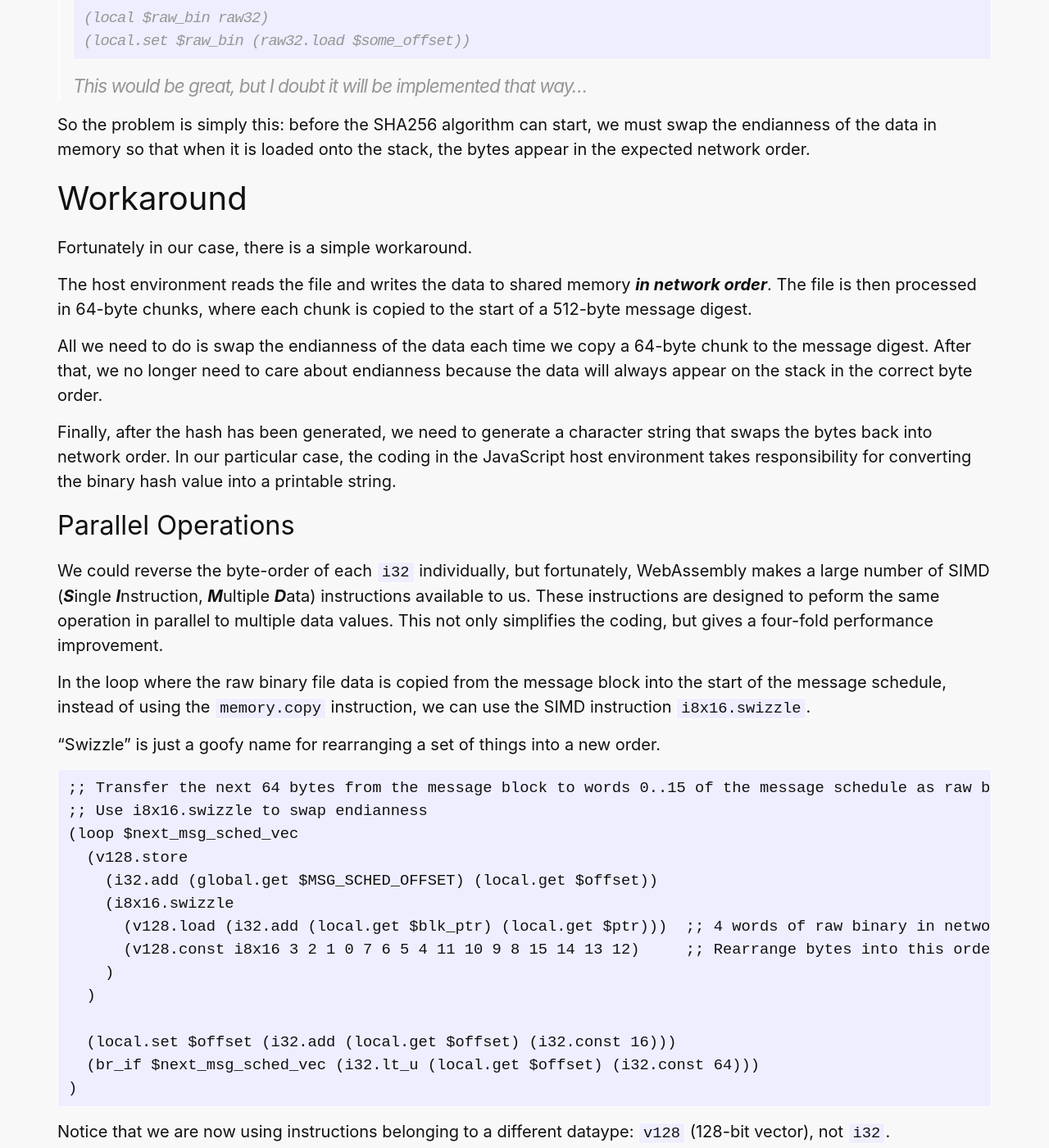
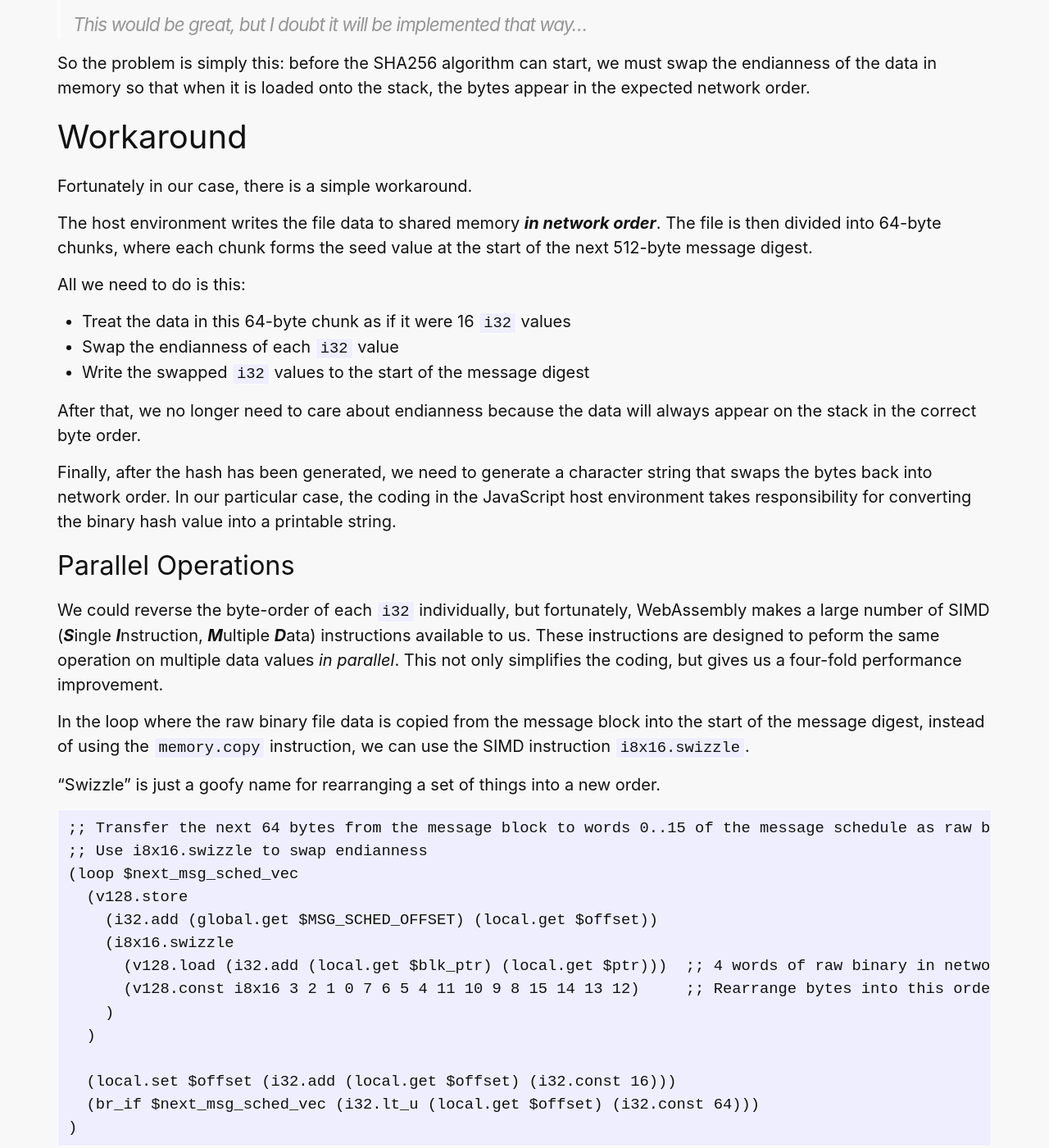
Before and after one commit to redbadger/awesome-badger, a Jekyll site: the page built from chriswhealy/sha256/endianness/README.md, in a window 1280 px wide and 1400 px high, scrolled down 1245 px. Shown: the whole window at 82% size. Built offline with Jekyll 4.4.1, drawn with Linux system fonts in a browser that asks for light colours; some web fonts are replaced; our own code applies the rules of GitHub Pages for plain Markdown files; some of the changed text lies outside the part shown.

Commit message:
Fix yet more typos...

```diff
--- a/chriswhealy/sha256/endianness/README.md
+++ b/chriswhealy/sha256/endianness/README.md
@@ -1,14 +1,10 @@
-# WebAssembly Does Not Have A `raw` Data Type
+## A Fundamental Collision of Concepts
 
-This program needs to account for a fundamental collision of concepts:
-
-1. The SHA256 algorithm acts on uninterpreted sequences of 32 bits (I.E. raw binary)
+1. The basic unit of data processed by the SHA256 algorithm is an uninterpreted sequence of 32 bits (I.E. raw binary)
 1. WebAssembly only has numeric data types
 
-And here's where we experience the collision of concepts.
-
 WebAssembly can only read data from memory using one of its numeric data types.
-So like it or not, if you read an `i32` value from memory, that value will be interpreted as an integer whose byte order is determined by the endianness of the CPU on which you're running.
+So like it or not, if you use an `i32` instruction to read a value from memory, that value will be interpreted as an integer whose byte order is determined by the endianness of the CPU on which you're running.
 (Almost all processors nowadays are [little-endian](https://en.wikipedia.org/wiki/Endianness))
 
 For example, if you call `(i32.load (local.get $some_offset))`, then WebAssembly will use the following logic:
@@ -38,10 +34,15 @@ So the problem is simply this: before the SHA256 algorithm can start, we must sw
 
 Fortunately in our case, there is a simple workaround.
 
-The host environment reads the file and writes the data to shared memory ***in network order***.
-The file is then processed in 64-byte chunks, where each chunk is copied to the start of a 512-byte message digest.
+The host environment writes the file data to shared memory ***in network order***.
+The file is then divided into 64-byte chunks, where each chunk forms the seed value at the start of the next 512-byte message digest.
 
-All we need to do is swap the endianness of the data each time we copy a 64-byte chunk to the message digest.
+All we need to do is this:
+
+* Treat the data in this 64-byte chunk as if it were 16 `i32` values
+* Swap the endianness of each `i32` value
+* Write the swapped `i32` values to the start of the message digest
+
 After that, we no longer need to care about endianness because the data will always appear on the stack in the correct byte order.
 
 Finally, after the hash has been generated, we need to generate a character string that swaps the bytes back into network order.
@@ -50,10 +51,10 @@ In our particular case, the coding in the JavaScript host environment takes resp
 ### Parallel Operations
 
 We could reverse the byte-order of each `i32` individually, but fortunately, WebAssembly makes a large number of SIMD (***S***ingle ***I***nstruction, ***M***ultiple ***D***ata) instructions available to us.
-These instructions are designed to peform the same operation in parallel to multiple data values.
-This not only simplifies the coding, but gives a four-fold performance improvement.
+These instructions are designed to peform the same operation on multiple data values *in parallel*.
+This not only simplifies the coding, but gives us a four-fold performance improvement.
 
-In the loop where the raw binary file data is copied from the message block into the start of the message schedule, instead of using the `memory.copy` instruction, we can use the SIMD instruction `i8x16.swizzle`.
+In the loop where the raw binary file data is copied from the message block into the start of the message digest, instead of using the `memory.copy` instruction, we can use the SIMD instruction `i8x16.swizzle`.
 
 "Swizzle" is just a goofy name for rearranging a set of things into a new order.
 
@@ -76,10 +77,10 @@ In the loop where the raw binary file data is copied from the message block into
 
 Notice that we are now using instructions belonging to a different dataype: `v128` (128-bit vector), not `i32`.
 
-The `i8x16` instruction belongs to the `v128` data type and means *"look at this block of 128 bits as if it were 16, 8-bit integers"*.
+The `i8x16` instruction belongs to the `v128` data type and means *"treat this block of 128 bits as if it were 16, 8-bit integers"*.
 
 Here, we load a block of 128 bits onto the stack, then using `i8x16.swizzle`, we rearrange the byte order according to the vector of indices supplied as the second argument.
-Then those four `i32` values are written back to memory.
+The same block of data is then treated as a group of four `i32` values which are written back to memory.
 
 ![Swap Endianness using i8x16.shuffle](/chriswhealy/sha256/img/i8x16.swizzle.png)
 
```
Also changed, not shown: _posts/2023-02-20-sha256-webassembly.md (+1 -1 lines), chriswhealy/sha256/algorithm-overview/README.md (+2 -4 lines), chriswhealy/sha256/architecture/README.md (+0 -2 lines), chriswhealy/sha256/host-environment/README.md (+9 -7 lines), chriswhealy/sha256/implementation/README.md (+9 -10 lines), chriswhealy/sha256/summary/README.md (+4 -6 lines), chriswhealy/sha256/testing/README.md (+3 -3 lines).
